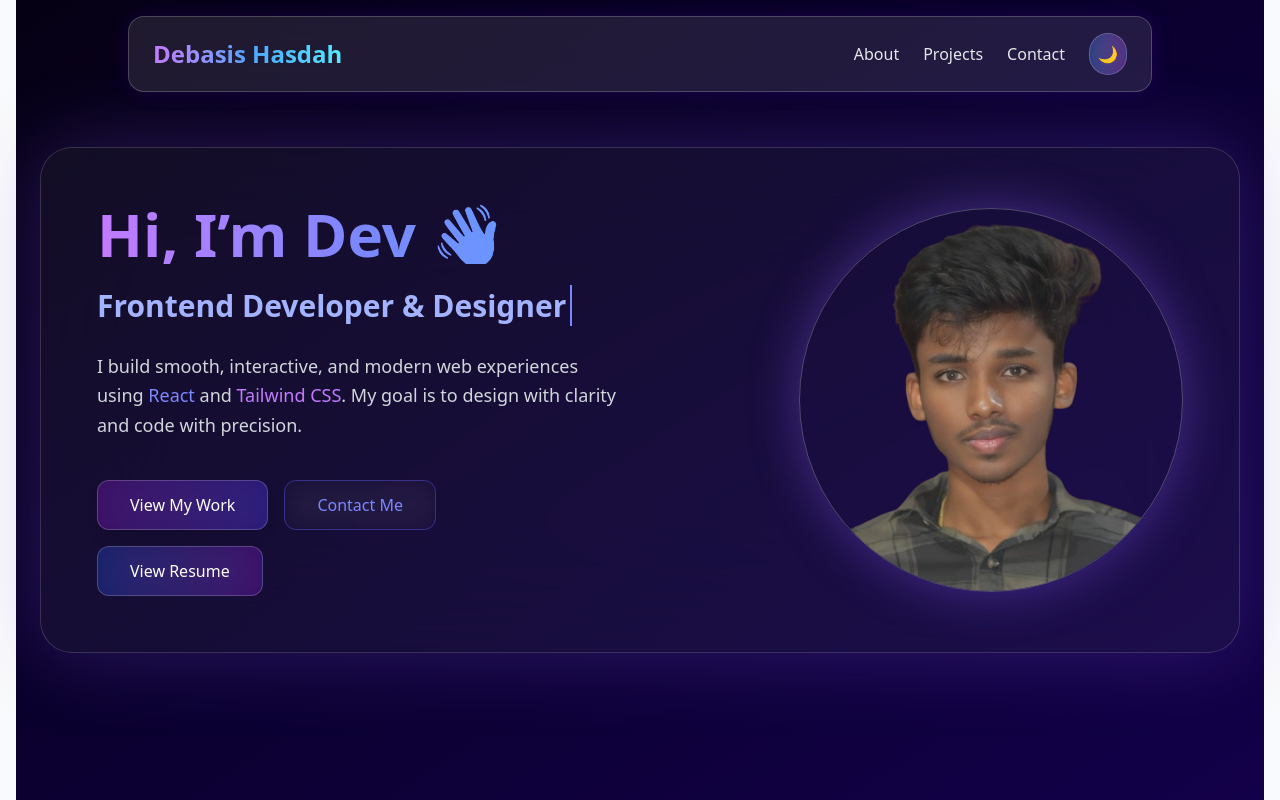
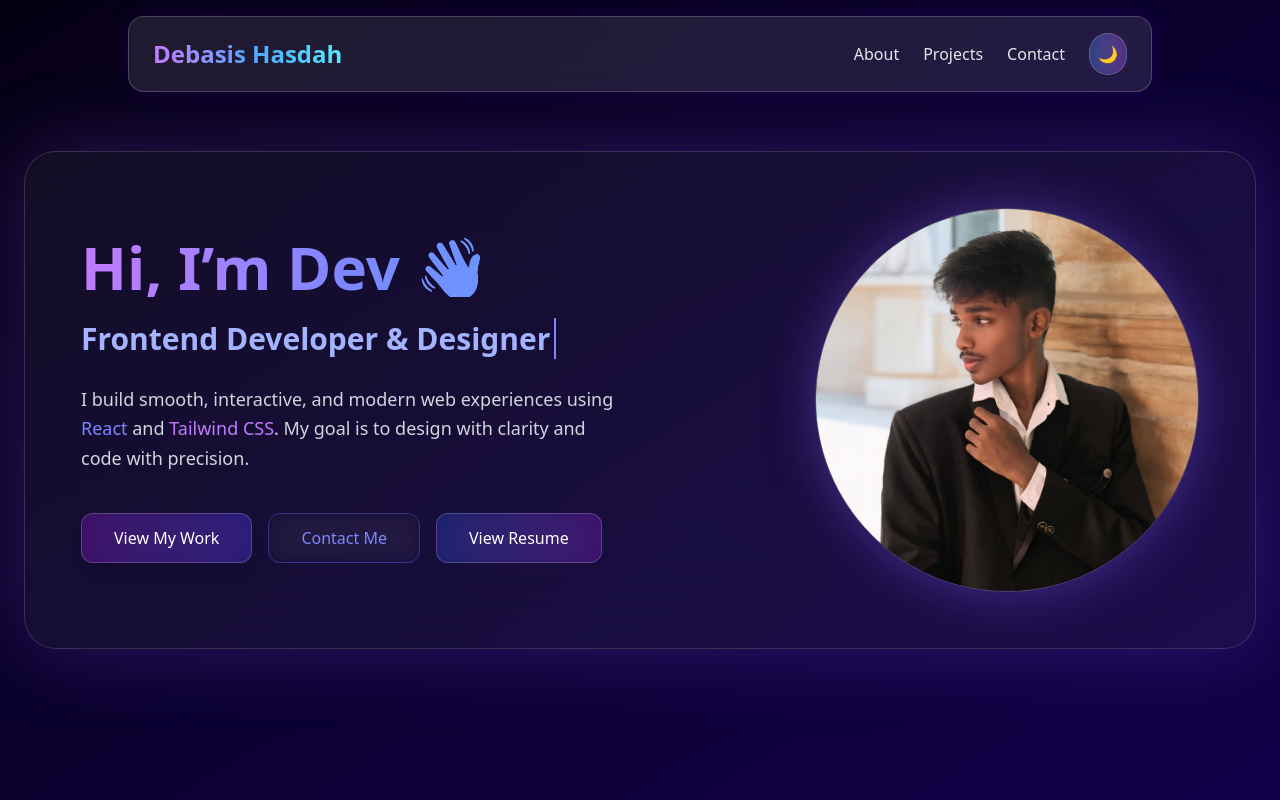
Before and after one commit to Debasis-Hasdah/Portfolio, a React (Vite) app: page / in a window 1280 px wide. Shown: the top 800 px of the page. Built offline with nearby package versions, Linux system fonts and the light colour scheme.

Commit message:
changed the profile picture.

```diff
--- a/src/App.jsx
+++ b/src/App.jsx
@@ -9,7 +9,7 @@ function App() {
   return (
     <div className="bg-gray-50 dark:bg-gray-900 text-gray-900 dark:text-white min-h-screen transition-colors duration-300">
       <Navbar />
-      <main className="container mx-auto px-4">
+      <main className="container mx-auto px-0">
         <Hero />
         <About />
         <Projects />
--- a/src/components/Hero.jsx
+++ b/src/components/Hero.jsx
@@ -116,7 +116,7 @@ function Hero() {
           viewport={{ once: false }}
         >
           <img
-            src="me3.png"
+            src="public/deba1.jpg"
             alt="Profile"
             className="w-72 h-72 md:w-96 md:h-96 object-cover rounded-full border border-white/25 shadow-[0_0_50px_rgba(139,92,246,0.4)]"
           />
```
Also changed, not shown: public/deba1.jpg (added), public/me2.jpg (deleted).
